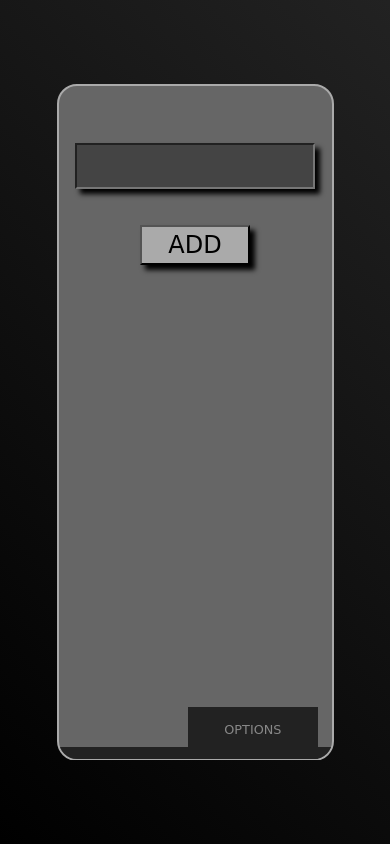
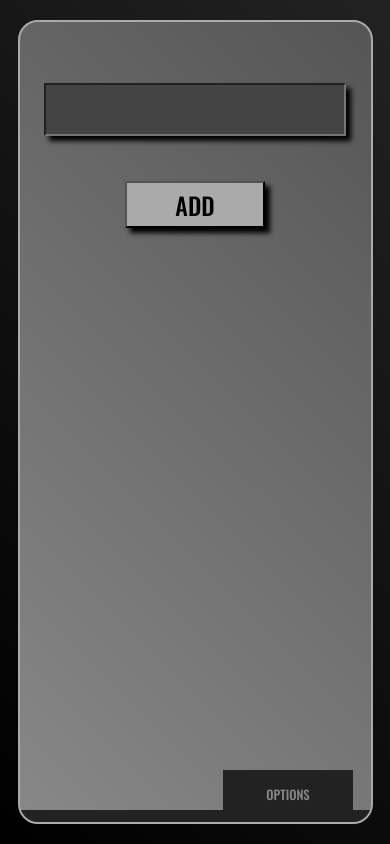
Before and after one commit to Przemek-Szadkowski/todoApp_FE_and_BE, a website with bundled scripts: page public/index.html in a window 390 px wide. Built offline with nearby package versions, Linux system fonts and the light colour scheme; files whose address does not match are found by name.

Commit message:
Add new width and height of elements with media queries

```diff
--- a/data/tasks.json
+++ b/data/tasks.json
@@ -1 +1 @@
-[{"task":"przeczytać rozdział książki","isFinished":false},{"task":"sdasda","isFinished":false},{"task":"sadasaveavevadvavv","isFinished":true},{"task":"adasd","isFinished":true},{"task":"wefwfwefwf","isFinished":false}]
+[{"task":"przeczytać rozdział książki","isFinished":false},{"task":"sdasda","isFinished":false},{"task":"sadasaveavevadvavv","isFinished":true},{"task":"wefwfwefwf","isFinished":false}]
--- a/public/css/style.css
+++ b/public/css/style.css
@@ -1,6 +1,6 @@
 * {
   margin: 0;
-  font-family: "Special Elite", cursive;
+  font-family: "Oswald", cursive;
 }
 
 body {
@@ -14,7 +14,7 @@ body {
 .wrapper {
   display: grid;
   width: 100%;
-  height: 80vh;
+  height: 100vh;
   grid-template-columns: 1fr;
   grid-template-rows: 1fr;
   align-items: center;
@@ -32,7 +32,8 @@ body {
   align-items: start;
   justify-items: center;
   padding-top: 40px;
-  background-color: #666;
+  /* background-color: #666; */
+  background-image: linear-gradient(225deg, #555, #888);
   border: 2px solid #aaa;
   border-radius: 20px;
   overflow: hidden;
@@ -186,6 +187,11 @@ li button:hover {
 }
 
 @media only screen and (max-width: 1050px) {
+  .formArea {
+    width: 90%;
+    height: 90vh;
+  }
+
   .taskInput {
     width: 100%;
     height: 50%;
@@ -205,6 +211,7 @@ li button:hover {
   }
 
   .tasks {
+    height: 70%;
     font-size: 1.3rem;
     padding-top: 15px;
   }
@@ -223,15 +230,11 @@ li button:hover {
   }
 
   .optionsBtn {
-    width: 65px;
-    font-size: 0.5rem;
+    width: 85px;
+    font-size: 0.6rem;
   }
 
   .options::after {
     font-size: 0.8rem;
   }
-
-  .options {
-    bottom: -13%;
-  }
 }
--- a/public/index.html
+++ b/public/index.html
@@ -8,7 +8,7 @@
     <link rel="preconnect" href="https://fonts.googleapis.com" />
     <link rel="preconnect" href="https://fonts.gstatic.com" crossorigin />
     <link
-      href="https://fonts.googleapis.com/css2?family=Comic+Neue:wght@700&display=swap"
+      href="https://fonts.googleapis.com/css2?family=Oswald:wght@500&display=swap"
       rel="stylesheet"
     />
     <link rel="stylesheet" href="./css/style.css" />
```
